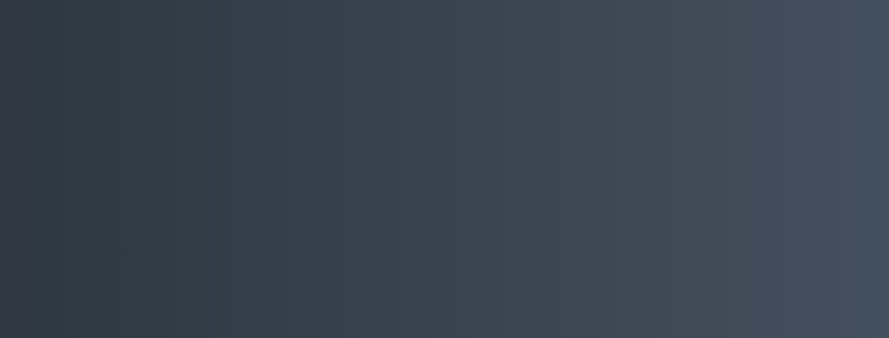
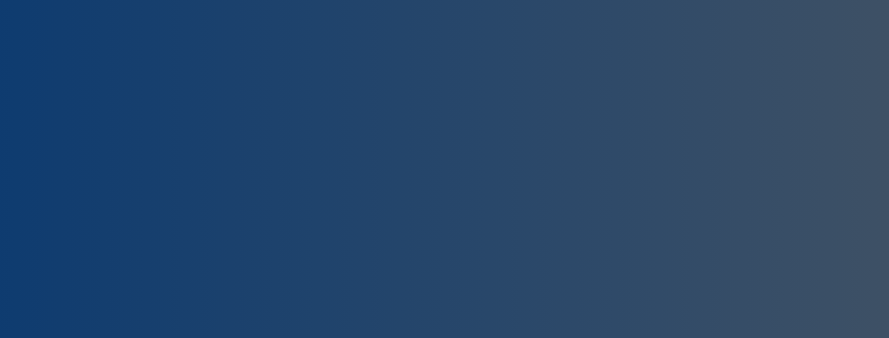
Before and after one commit to rmalolin/circle-game, a plain HTML site: page index.html in a window 1280 px wide. Shown: the top 338 px of the page, without its empty margins (195-1084 px from the left). Drawn offline with Linux system fonts and the light colour scheme; a web font is replaced by a local one.

Commit message:
backhround

```diff
--- a/styles.css
+++ b/styles.css
@@ -39,7 +39,7 @@ h1 {
   height: 100vh;
   width: 100vw;
   transition: margin 0.5s ease-out;
-  background: linear-gradient(90deg, #29323c 0%, #485563 100%);
+  background: linear-gradient(90deg, #043772 0%, #485563 100%);
 }
 
 .screen.up {
```
